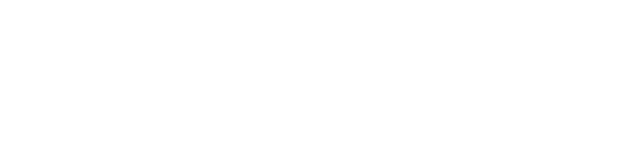
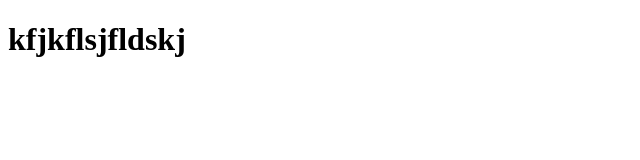
Before and after one commit to cls-khaled/test, a plain HTML site: page index.html in a window 1280 px wide. Shown: the whole page, without its empty margins (0-640 px from the left). Drawn offline with Linux system fonts and the light colour scheme.

Commit message:
update h1

```diff
--- a/index.html
+++ b/index.html
@@ -6,6 +6,6 @@
     <title>Document</title>
 </head>
 <body>
-
+   <h1>kfjkflsjfldskj</h1>
 </body>
 </html>
```
